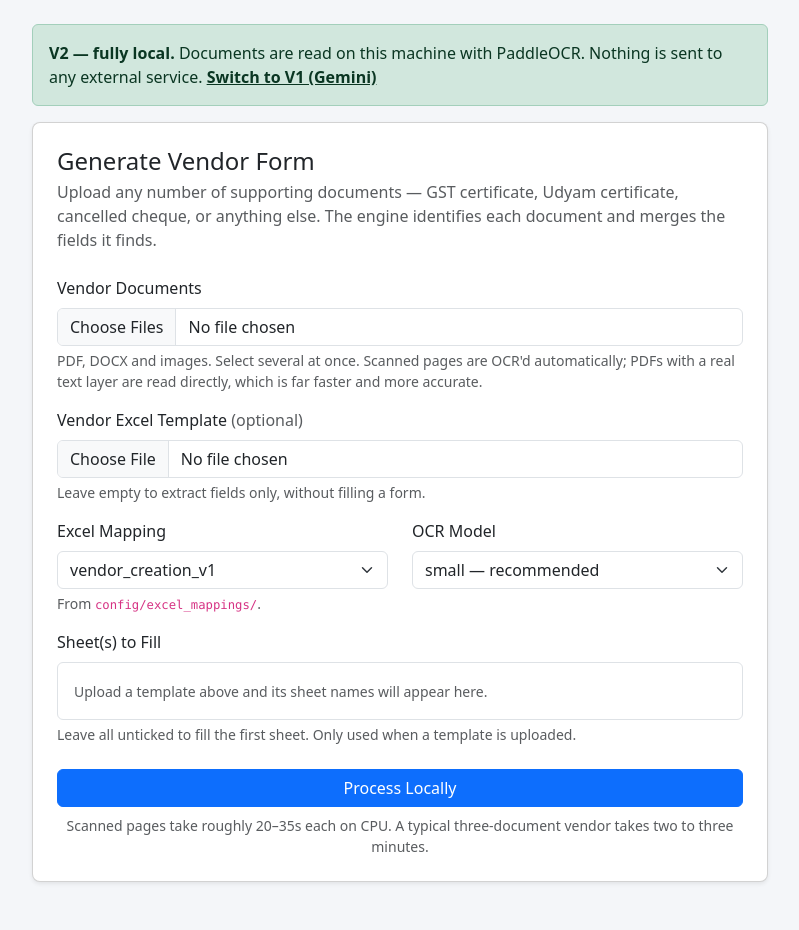
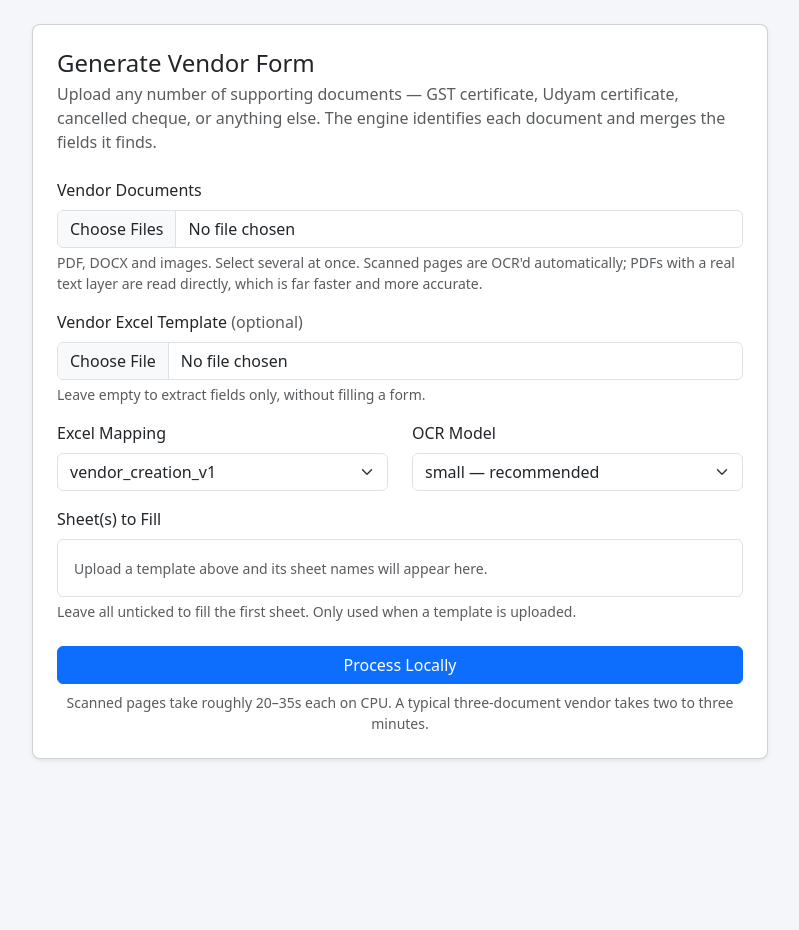
Before and after one commit to ShubhSonakiya18/Business-Central-Vendor-Extraction, a FastAPI app: page /v2 in a window 1280 px wide. Shown: the part 56-986 px from the top of the page, without its empty margins (240-1039 px from the left). After the commit the page ends 816 px from the top, so only its background shows below. Run offline with FastAPI, Linux system fonts and the light colour scheme.

Commit message:
Remove stale V1 banner and mapping-source hint from V2 form

```diff
--- a/templates/index_v2.html
+++ b/templates/index_v2.html
@@ -4,14 +4,6 @@
 
 <div class="row justify-content-center">
   <div class="col-lg-8">
-
-    <div class="alert alert-success d-flex align-items-center" role="alert">
-      <div>
-        <strong>V2 &mdash; fully local.</strong>
-        Documents are read on this machine with PaddleOCR. Nothing is sent to any external service.
-        <a href="/" class="alert-link">Switch to V1 (Gemini)</a>
-      </div>
-    </div>
 
     <div class="card shadow-sm">
       <div class="card-body p-4">
@@ -48,7 +40,6 @@
                 <option value="{{ m }}">{{ m }}</option>
                 {% endfor %}
               </select>
-              <div class="form-text">From <code>config/excel_mappings/</code>.</div>
             </div>
             <div class="col-md-6 mb-3">
               <label class="form-label">OCR Model</label>
```
